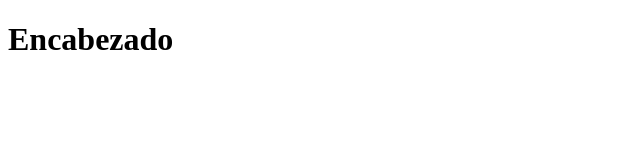
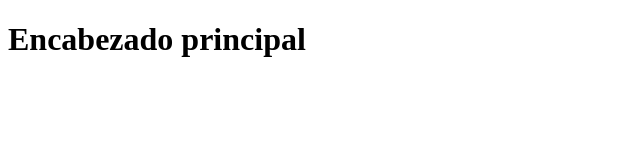
Before and after one commit to jhojanEducation/afv, a plain HTML site: page index.html in a window 1280 px wide. Shown: the whole page, without its empty margins (0-640 px from the left). Drawn offline with Linux system fonts and the light colour scheme.

Commit message:
cambio título

```diff
--- a/index.html
+++ b/index.html
@@ -8,7 +8,7 @@
 </head>
 <body>
     <header>
-        <h1>Encabezado</h1>
+        <h1>Encabezado principal</h1>
     </header>
 </body>
 </html>
```
